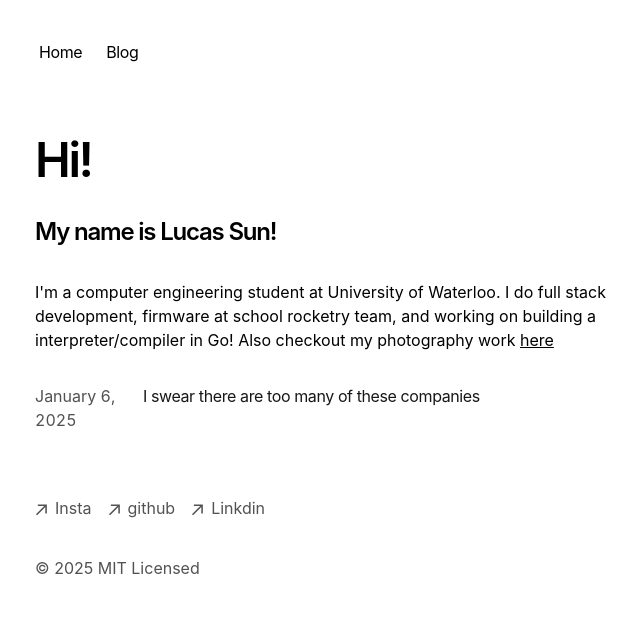
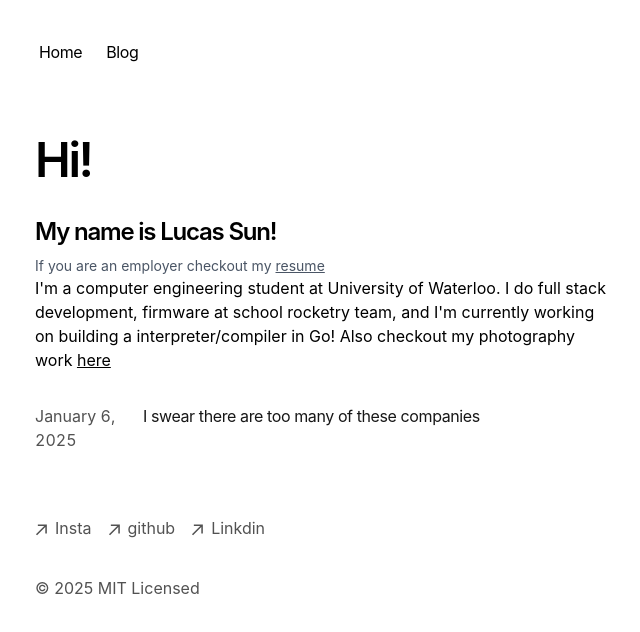
Before and after one commit to punchdii/personal_website, a Next.js app: page / in a window 1280 px wide. Shown: the top 632 px of the page, without its empty margins (317-957 px from the left). Built offline with nearby package versions, Linux system fonts and the light colour scheme; no server answers.

Commit message:
created public folder, added resume.pdf, added link to resume on page.tsx. create portfolio.tsx

```diff
--- a/app/page.tsx
+++ b/app/page.tsx
@@ -5,12 +5,13 @@ export default function Page() {
   return (
     <section>
       <h1 className="mb-8 text-5xl font-semibold tracking-tighter">Hi!</h1>
-      <h1 className="mb-8 text-2xl font-semibold tracking-tighter">
+      <h1 className="mb-2 text-2xl font-semibold tracking-tighter">
         My name is Lucas Sun!
       </h1>
       <VisitorLocation />
+      <p className="text-sm text-gray-600">If you are an employer checkout my <a className='underline text-sm text-gray-600' href='/resume_2024_12_24_hardware.pdf'>resume</a> </p>
       <p className="mb-4 ">
-        {`I'm a computer engineering student at University of Waterloo. I do full stack development, firmware at school rocketry team, and working on building a interpreter/compiler in Go! Also checkout my photography work `}<a className="mb-4 text-black-500 underline" href='https://www.instagram.com/punchdii/'>here</a>
+        {`I'm a computer engineering student at University of Waterloo. I do full stack development, firmware at school rocketry team, and I'm currently working on building a interpreter/compiler in Go! Also checkout my photography work `}<a className="mb-4 text-black-500 underline" href='https://www.instagram.com/punchdii/'>here</a>
       </p>
 
       <div className="my-8">
```
Also changed, not shown: app/components/portfolio.tsx (added), 1 other file (tests, documents, lock files or other folders).
